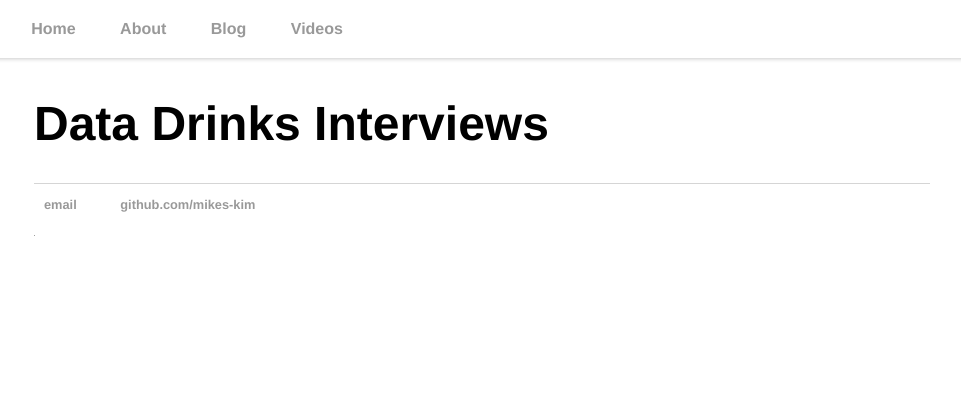
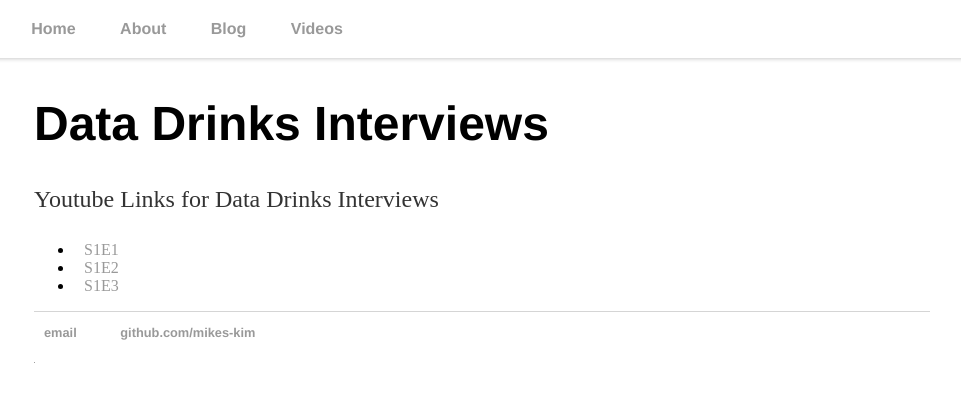
Before and after one commit to mikes-kim/mikes-kim.github.io, a Jekyll site: the page built from videos/index.html, in a window 1280 px wide. Shown: the top 402 px of the page, without its empty margins (158-1119 px from the left). Built offline with Jekyll 4.4.1, drawn with Linux system fonts in a browser that asks for light colours; grey boxes are pictures that could not be loaded.

Commit message:
Update index.html

```diff
--- a/videos/index.html
+++ b/videos/index.html
@@ -3,9 +3,12 @@ layout: default
 title: Data Drinks Interviews
 ---
 	<h1>{{ page.title }}</h1>
-	<ul class="vosts">
+		<div class="about">
+			<p>Youtube Links for Data Drinks Interviews</p>
 
-	  {% for vost in site.vosts %}
-	    <li><span>{{ vost.date | date_to_string }}</span> » <a href="{{ vost.url }}" title="{{ vost.title }}">{{ vost.title }}</a></li>
-	  {% endfor %}
-	</ul>
+			<ul class="contacts">
+				<li><a href="https://www.youtube.com/watch?v=rgf8zRG38vM">S1E1</a></li>
+				<li><a href="https://www.youtube.com/watch?v=yqVlCUQMbLs">S1E2</a></li>
+				<li><a href="https://www.livecoding.tv/video/icdm2015workshop/">S1E3</a></li>
+				</ul>
+		</div>
```
